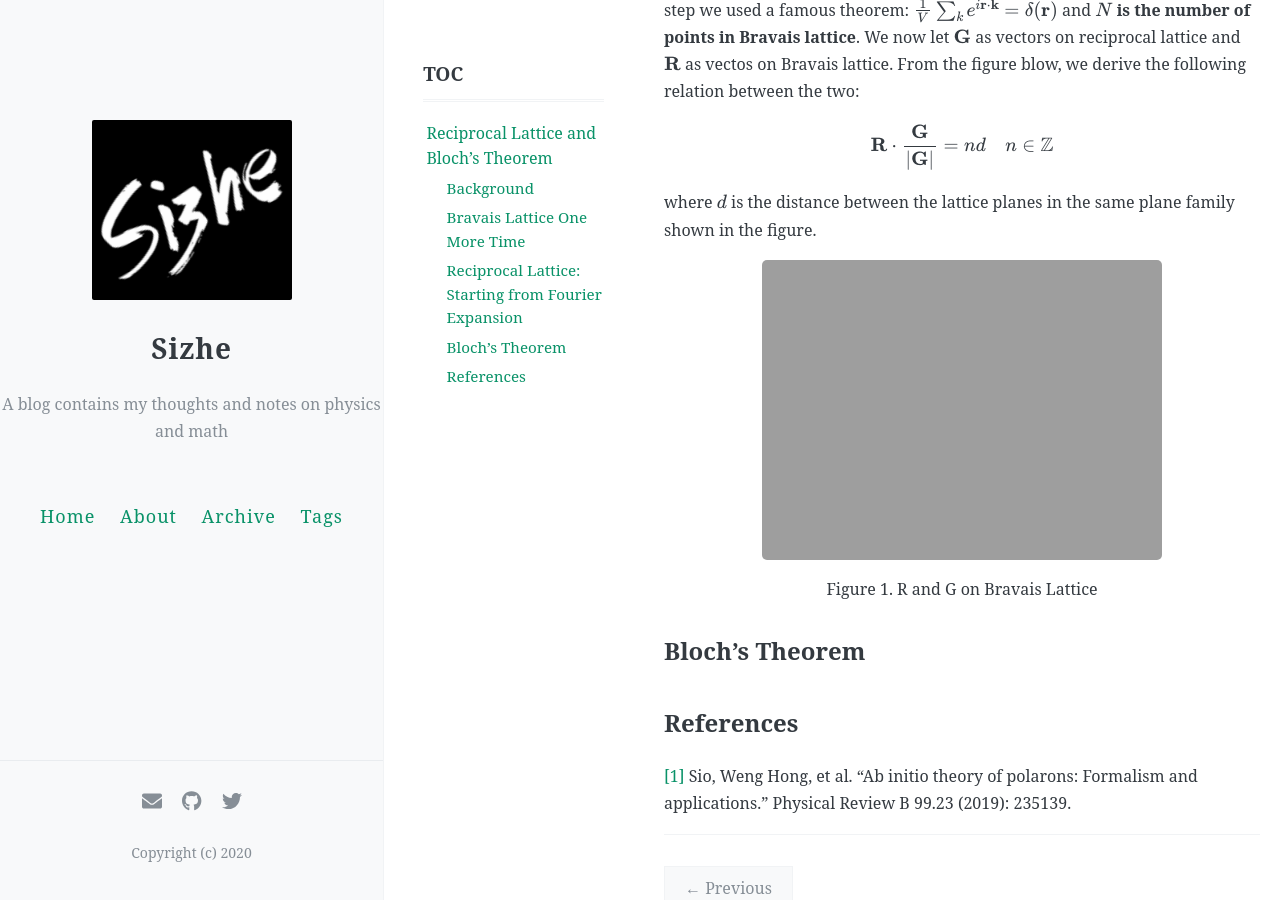
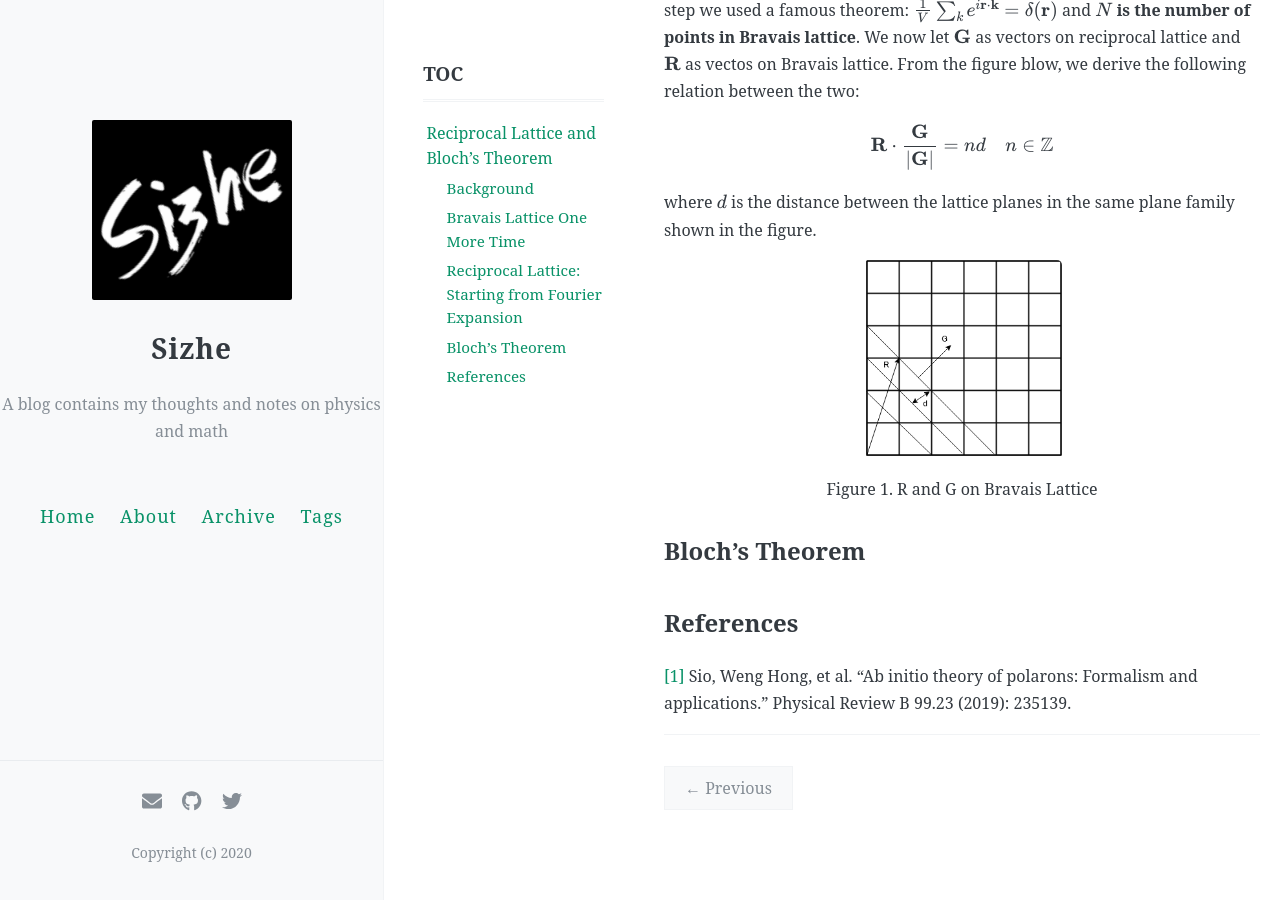
Before and after one commit to Lonitch/Lonitch.github.io, a Jekyll site: the page built from _posts/2020-05-18-Bravais-lattice-Bloch-theorem.md, in a window 1280 px wide and 900 px high, scrolled down 2190 px. Built offline with Jekyll 4.4.1, drawn with Linux system fonts in a browser that asks for light colours; formulas are drawn with MathJax 3; comment, search, counter and statistics services are not loaded.

Commit message:
Update 2020-05-18-Bravais-lattice-Bloch-theorem.md

```diff
--- a/_posts/2020-05-18-Bravais-lattice-Bloch-theorem.md
+++ b/_posts/2020-05-18-Bravais-lattice-Bloch-theorem.md
@@ -100,8 +100,9 @@ $$
 $$
 
 where $d$ is the distance between the lattice planes in the same plane family shown in the figure.
-
-![R and G on lattice]({{ site.url }}/images/R-G-lattice.png =100x100#center)
+<p align="center">
+  <img width="200" height="200" src="{{ site.url }}/images/R-G-lattice.png">
+</p>
 <p style="text-align: center;">Figure 1. R and G on Bravais Lattice</p>
 ## Bloch's Theorem
 
```
